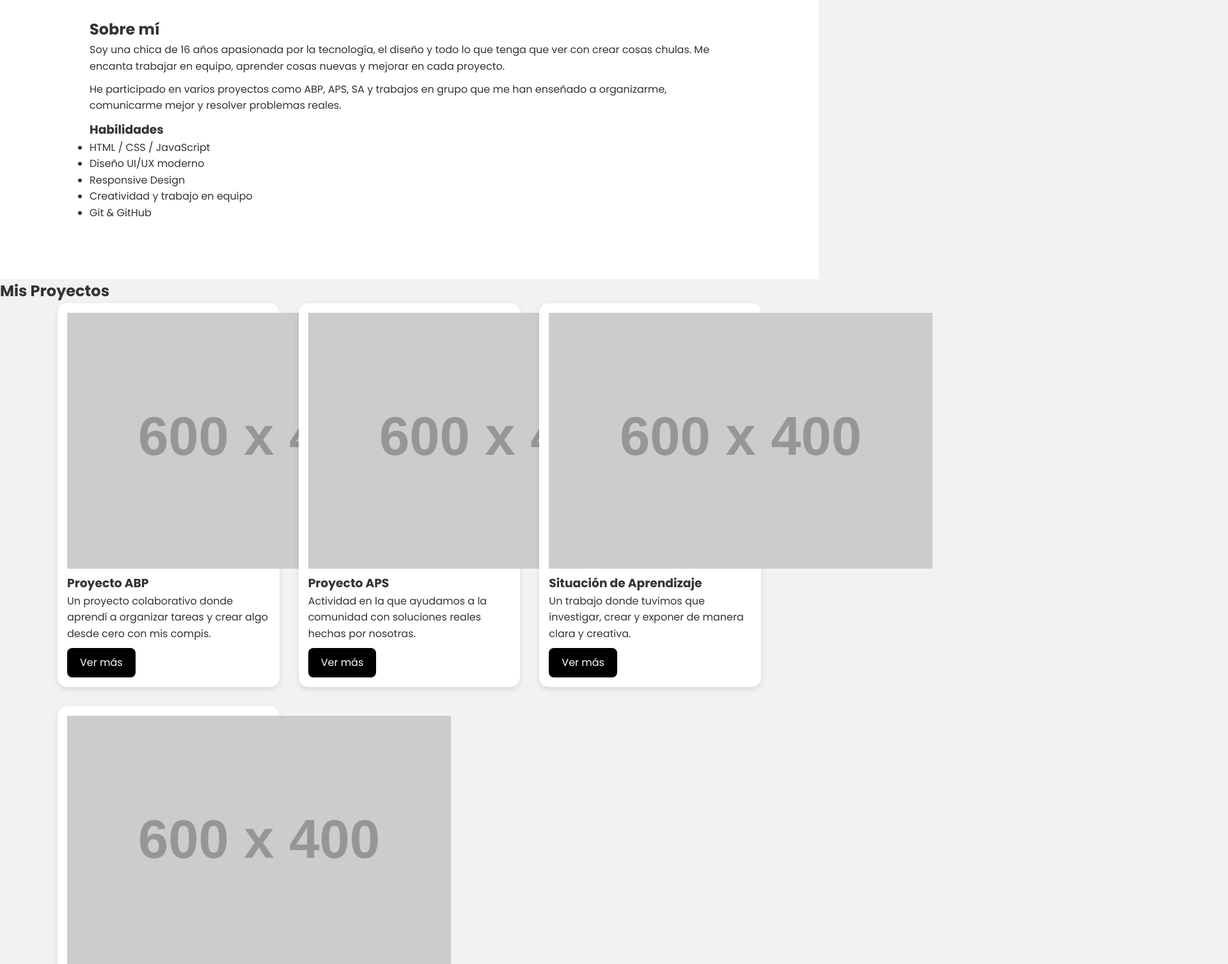
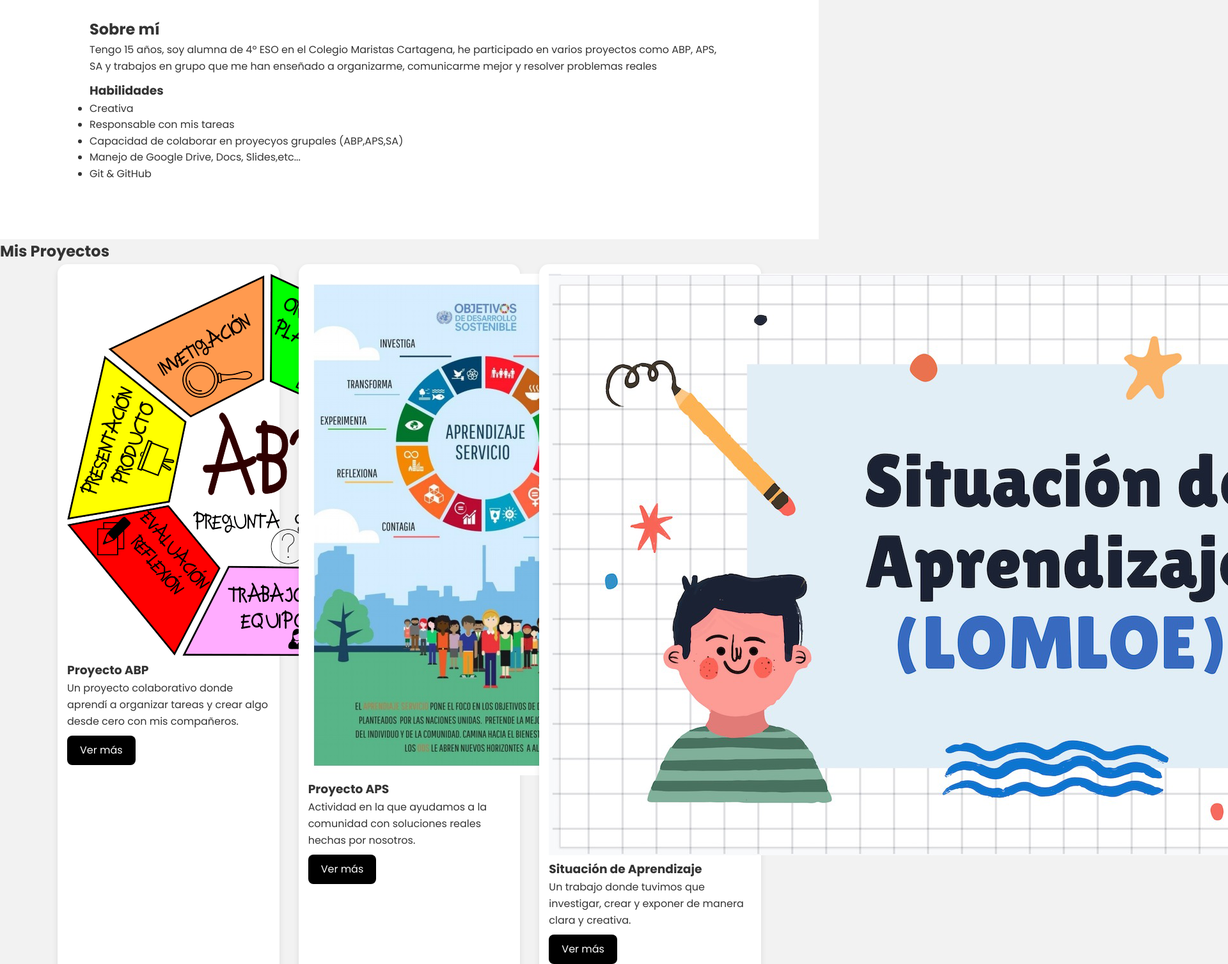
Before and after one commit to mariaouro-22/mariaouro-22, a plain HTML site: page ejerciciosconplantilla/ejercicio10.html in a window 1280 px wide. Shown: the part 1293-2800 px from the top of the page at 64% size, 1920 px wide, since content can reach past the window. Drawn offline with Linux system fonts and the light colour scheme; placeholder pictures from the web are drawn by us.

Commit message:
Update ejercicio10.html

```diff
--- a/ejerciciosconplantilla/ejercicio10.html
+++ b/ejerciciosconplantilla/ejercicio10.html
@@ -77,7 +77,7 @@
     <section id="inicio" class="hero">
         <div class="hero-content">
             <h1>Hola, soy <span>María</span></h1>
-            <p style="color:white">Desarrolladora Web | Creativa | Amante del diseño</p>
+            <p style="color:white">4º C ESO | Maristas Cartagena</p>
             <a href="#portafolio" class="btn">Ver Portafolio</a>
         </div>
     </section>
@@ -88,14 +88,14 @@
             <img src="imagenes/foto26.jpg" class="foto-perfil">
             <div class="texto-sobre-mi">
                 <h2>Sobre mí</h2>
-                <p>Soy una chica de 16 años apasionada por la tecnología, el diseño y todo lo que tenga que ver con crear cosas chulas. Me encanta trabajar en equipo, aprender cosas nuevas y mejorar en cada proyecto.</p>
-                <p>He participado en varios proyectos como ABP, APS, SA y trabajos en grupo que me han enseñado a organizarme, comunicarme mejor y resolver problemas reales.</p>
+                <p>Tengo 15 años, soy alumna de 4º ESO en el Colegio Maristas Cartagena, he participado en varios proyectos como ABP, APS, SA y trabajos en grupo que me han enseñado a organizarme, comunicarme mejor y resolver problemas reales</p>
+
                 <h3>Habilidades</h3>
                 <ul>
-                    <li>HTML / CSS / JavaScript</li>
-                    <li>Diseño UI/UX moderno</li>
-                    <li>Responsive Design</li>
-                    <li>Creatividad y trabajo en equipo</li>
+                    <li>Creativa</li>
+                    <li>Responsable con mis tareas</li>
+                    <li>Capacidad de colaborar en proyecyos grupales (ABP,APS,SA)</li>
+                    <li>Manejo de Google Drive, Docs, Slides,etc...</li>
                     <li>Git & GitHub</li>
                 </ul>
             </div>
@@ -109,23 +109,23 @@
 
 
             <div class="proyecto">
-                <img src="https://via.placeholder.com/600x400">
+                <img src="imagenes/foto27.png">
                 <h3>Proyecto ABP</h3>
-                <p>Un proyecto colaborativo donde aprendí a organizar tareas y crear algo desde cero con mis compis.</p>
+                <p>Un proyecto colaborativo donde aprendí a organizar tareas y crear algo desde cero con mis compañeros.</p>
                 <a href="https://revistaventanaabierta.es/aprendizaje-basado-en-proyectos-abp-en-el-aula-de-secundaria-fomentando-la-creatividad-y-el-aprendizaje-activo/" target="_blank" class="btn-proyecto">Ver más</a>
             </div>
 
 
             <div class="proyecto">
-                <img src="https://via.placeholder.com/600x400">
+                <img src="imagenes/foto28.jpg">
                 <h3>Proyecto APS</h3>
-                <p>Actividad en la que ayudamos a la comunidad con soluciones reales hechas por nosotras.</p>
+                <p>Actividad en la que ayudamos a la comunidad con soluciones reales hechas por nosotros.</p>
                 <a href="https://www.vocaeditorial.com/blog/aprendizaje-servicio/#En-que-consiste-el-aprendizaje-servicio" target="_blank" class="btn-proyecto">Ver más</a>
             </div>
 
 
             <div class="proyecto">
-                <img src="https://via.placeholder.com/600x400">
+                <img src="imagenes/foto30.png">
                 <h3>Situación de Aprendizaje</h3>
                 <p>Un trabajo donde tuvimos que investigar, crear y exponer de manera clara y creativa.</p>
                 <a href="https://mad.es/blog/situaciones-aprendizaje/" target="_blank" class="btn-proyecto">Ver más</a>
@@ -133,9 +133,9 @@
 
 
             <div class="proyecto">
-                <img src="https://via.placeholder.com/600x400">
+                <img src="imagenes/29.jpg">
                 <h3>Trabajo en grupo</h3>
-                <p>Proyecto donde aprendí lo importante que es trabajar juntas y apoyarnos para lograr un resultado bonito.</p>
+                <p>Proyecto donde aprendí lo importante que es trabajar juntos y apoyarnos para lograr un buen resultado.</p>
                 <a href="https://docsp.aulaplaneta.com/sites/all/files_old/dinamicas_trabajo_colaborativo.pdf" target="_blank" class="btn-proyecto">Ver más</a>
             </div>
 
```
